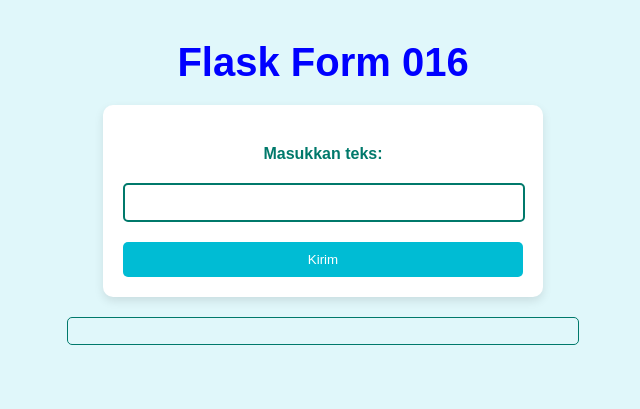
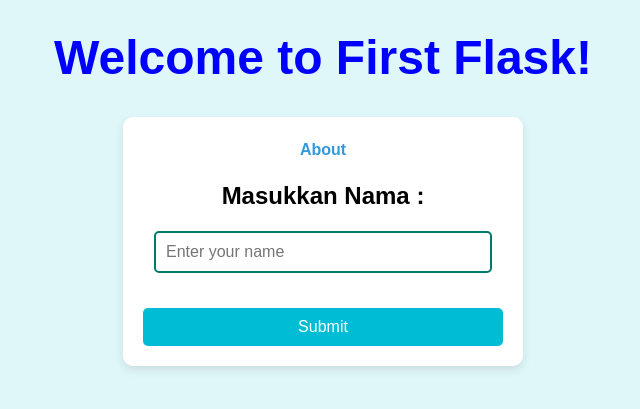
Before and after one commit to HafizZada16/FirstFlask_016, a Flask app: page / in a window 1280 px wide. Shown: the top 409 px of the page, without its empty margins (317-957 px from the left). Run offline with Flask 3, Linux system fonts and the light colour scheme.

Commit message:
Menyesuaikan dengan contoh di Telegram

```diff
--- a/app1.py
+++ b/app1.py
@@ -1,14 +1,17 @@
-from flask import Flask, render_template, request, jsonify
+from flask import Flask, render_template, request
 
 app = Flask(__name__)
 
-@app.route("/", methods=["GET", "POST"])
+# Route for the home page
+@app.route('/')
 def index():
-    if request.method == "POST":
-        user_input = request.form.get("text_field")
-        response = f"Anda mengirimkan: {user_input}"
-        return jsonify({"message": response})
-    return render_template("index.html")
+    return render_template('index.html')
 
-if __name__ == "__main__":
+# Route for form submission
+@app.route('/submit', methods=['POST'])
+def submit():
+    name = request.form.get('name')
+    return f"Hello, {name}!"
+
+if __name__ == '__main__':
     app.run(debug=True)
--- a/static/styles.css
+++ b/static/styles.css
@@ -1,7 +1,15 @@
+/* General Reset */
+* {
+  margin: 0;
+  padding: 0;
+  box-sizing: border-box;
+}
+
 body {
   font-family: Arial, sans-serif;
   background-color: #e0f7fa;
   margin: 0;
+  line-height: 1.6;
   padding: 20px;
 }
 
@@ -31,47 +39,83 @@ body {
 
 h1 {
   text-align: center;
-  font-size: 2.5em;
-  margin: 20px 0;
+  font-size: 3em;
+  margin-bottom: 20px;
+  font-weight: bold;
   animation: rainbow 10s infinite;
 }
 
+/* Main Container */
+.container {
+  max-width: 1200px;
+  margin: 0 auto;
+  padding: 40px;
+  background-color: #fff;
+  border-radius: 8px;
+  box-shadow: 0 4px 8px rgba(0, 0, 0, 0.1);
+}
+
+button {
+  display: inline-block;
+  padding: 10px 15px;
+  background-color: #00bcd4;
+  color: white;
+  font-size: 1em;
+  border: none;
+  border-radius: 5px;
+  cursor: pointer;
+  width: 100%;
+  text-align: center;
+  transition: background-color 0.3s, transform 0.3s ease;
+}
+
+/* Link Style */
+a {
+  text-decoration: none;
+  color: #3498db;
+  font-weight: bold;
+  transition: color 0.3s ease;
+}
+
+a:hover {
+  color: #2980b9;
+}
+
 form {
+  display: flex;
+  flex-direction: column;
+  gap: 15px;
+  margin: auto;
   background-color: #ffffff;
   border-radius: 10px;
   box-shadow: 0 4px 10px rgba(0, 0, 0, 0.1);
   padding: 20px;
   max-width: 400px;
-  margin: auto;
+  align-items: center;
 }
 
-input[type="text"] {
+input[type="text"],
+input[type="email"],
+textarea {
   padding: 10px;
   border: 2px solid #00796b;
   border-radius: 5px;
+  font-size: 1em;
   width: calc(100% - 22px);
   margin-bottom: 20px;
-  transition: border-color 0.3s;
+  transition: border-color 0.3s ease;
 }
 
-input[type="text"]:focus {
+input[type="text"]:focus,
+input[type="email"]:focus,
+textarea:focus {
   border-color: #00bcd4;
   outline: none;
 }
 
-button {
-  padding: 10px 15px;
-  background-color: #00bcd4;
-  color: white;
-  border: none;
-  border-radius: 5px;
-  cursor: pointer;
-  width: 100%;
-  transition: background-color 0.3s;
-}
-
 button:hover {
   background-color: #0097a7;
+  transform: translateY(-2px);
 }
 
 label {
@@ -83,15 +127,10 @@ label {
   font-weight: bold;
 }
 
-#response_container {
-  width: 80%;
-  max-width: 500px;
-  margin: 20px auto;
-  padding: 5px;
-  background-color: #e0f7fa;
-  border: 1px solid #00796b;
-  border-radius: 5px;
-  text-align: center;
-  font-weight: bold;
-  color: #00796b;
+footer a {
+  color: #3498db;
 }
+
+footer a:hover {
+  color: #2980b9;
+}
--- a/templates/index.html
+++ b/templates/index.html
@@ -3,38 +3,16 @@
   <head>
     <meta charset="UTF-8" />
     <meta name="viewport" content="width=device-width, initial-scale=1.0" />
-    <title>Flask App</title>
-    <link
-      rel="stylesheet"
-      href="{{ url_for('static', filename='styles.css') }}"
-    />
+    <link rel="stylesheet" href="/static/styles.css" />
+    <title>Home</title>
   </head>
   <body>
-    <div class="container">
-      <h1>Flask Form 016</h1>
-      <form id="form">
-        <label for="text_field">Masukkan teks:</label>
-        <input type="text" id="text_field" name="text_field" required />
-        <button type="submit">Kirim</button>
-      </form>
-      <div id="response_container">
-        <p id="response_label"></p>
-      </div>
-    </div>
-    <script>
-      const form = document.getElementById("form");
-      const responseLabel = document.getElementById("response_label");
-
-      form.addEventListener("submit", async (event) => {
-        event.preventDefault();
-        const formData = new FormData(form);
-        const response = await fetch("/", {
-          method: "POST",
-          body: formData,
-        });
-        const data = await response.json();
-        responseLabel.textContent = data.message;
-      });
-    </script>
+    <h1>Welcome to First Flask!</h1>
+    <form action="/submit" method="POST">
+      <a href="/about">About</a>
+      <h2>Masukkan Nama :</h2>
+      <input type="text" name="name" placeholder="Enter your name" />
+      <button type="submit">Submit</button>
+    </form>
   </body>
 </html>
```
